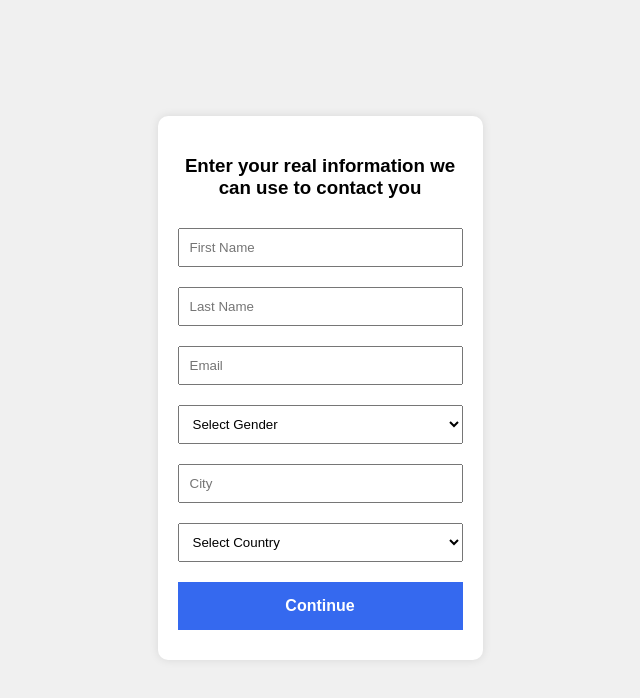
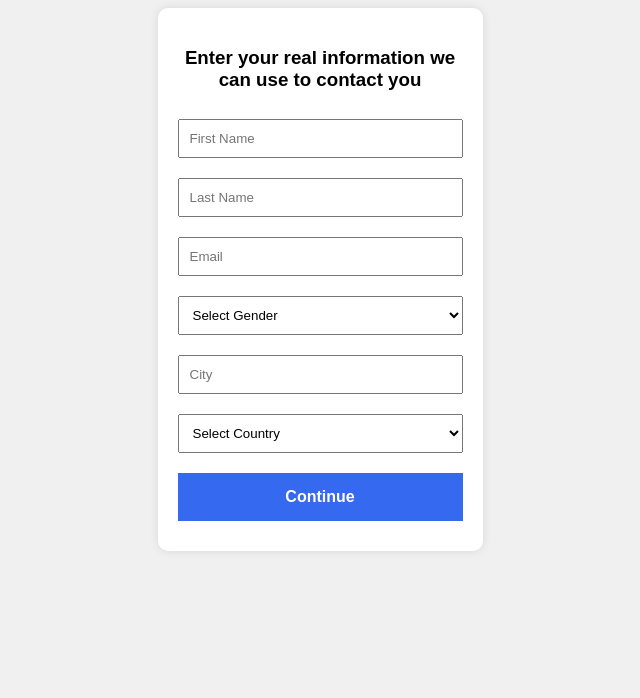
Before and after one commit to giveawaysoptinpage/Iphone14plus, a plain HTML site: page index.html in a window 1280 px wide. Shown: the whole page, without its empty margins (320-960 px from the left). Drawn offline with Linux system fonts and the light colour scheme.

Commit message:
index.html

```diff
--- a/index.html
+++ b/index.html
@@ -10,7 +10,7 @@
             display: flex;
             justify-content: center;
             align-items: center;
-            height: 95vh;
+            height: 90%vh;
             background-color: #f0f0f0;
         }
         .form-container {
```
